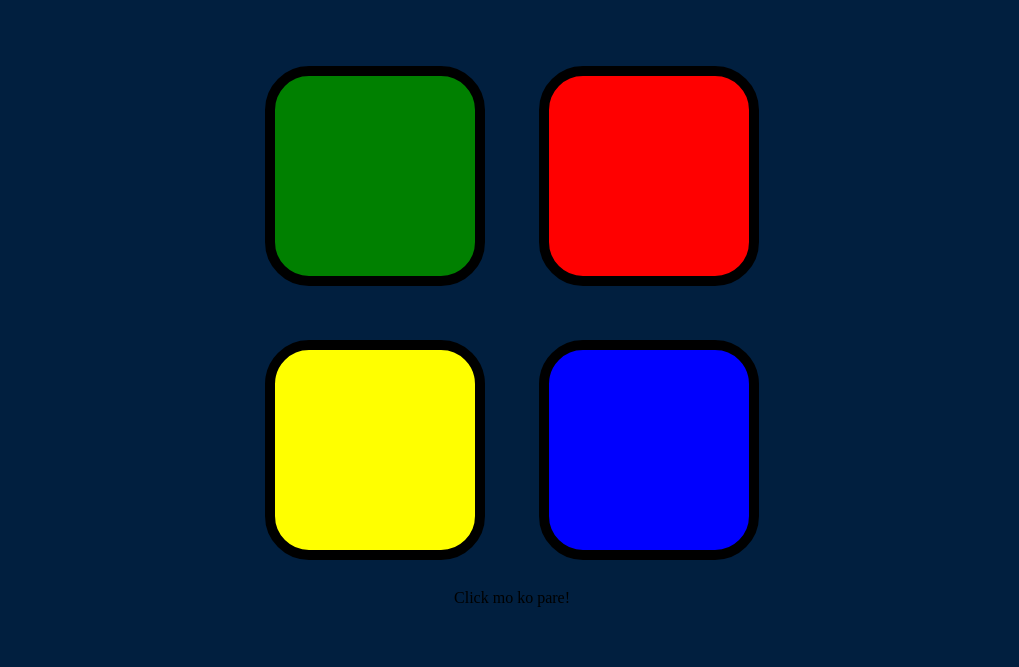
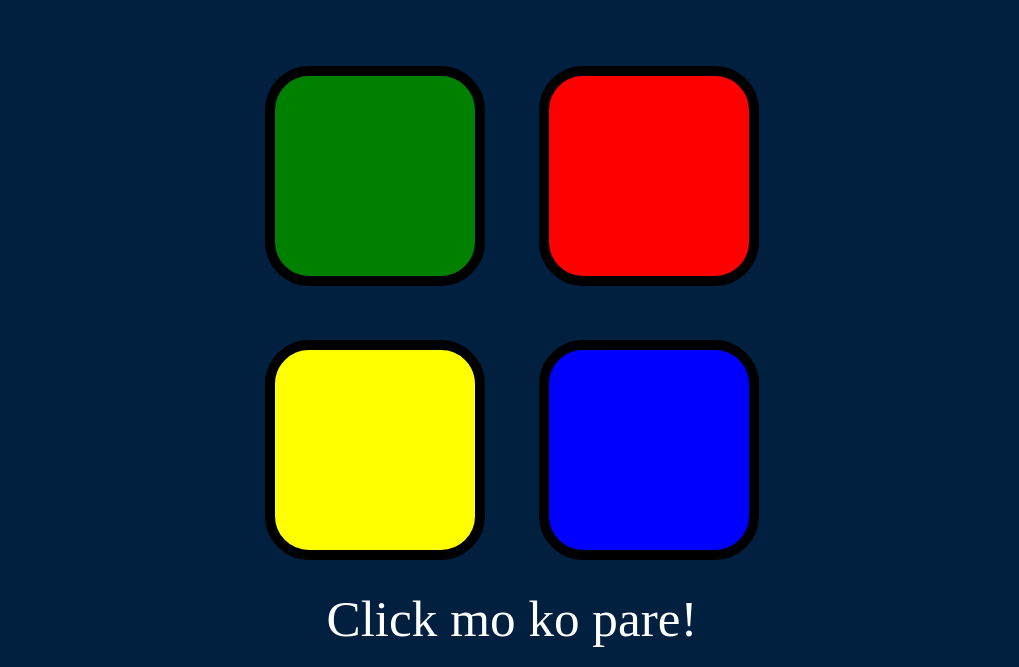
Before and after one commit to clrscr04/testProject, a plain HTML site: page index.html in a window 1280 px wide. Shown: the part 133-800 px from the top of the page, without its empty margins (128-1147 px from the left). Drawn offline with nearby package versions, Linux system fonts and the light colour scheme.

Commit message:
Update styles.css

```diff
--- a/styles.css
+++ b/styles.css
@@ -51,3 +51,8 @@ body {
   box-shadow: 0 0 20px white;
   background-color: grey;
 }
+
+.gameShiat{
+  color: white;
+  font-size: 3.2em;
+}
```
